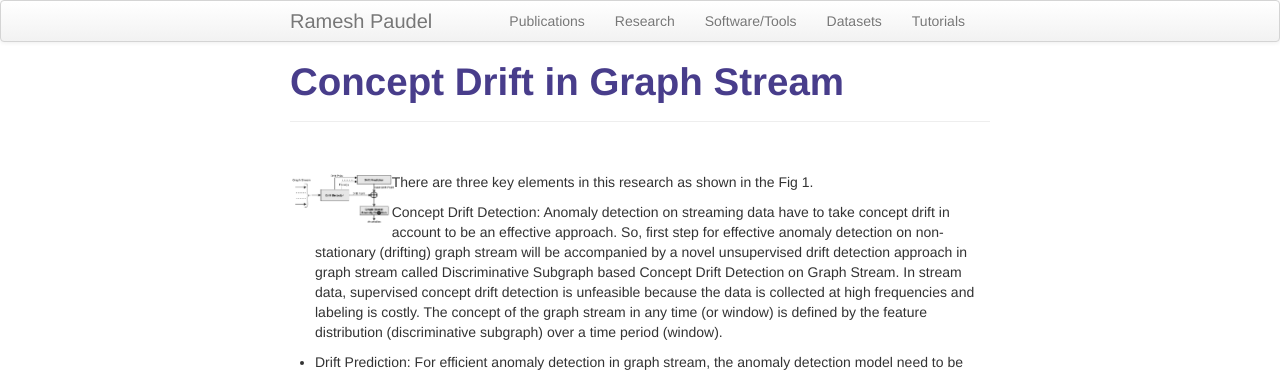
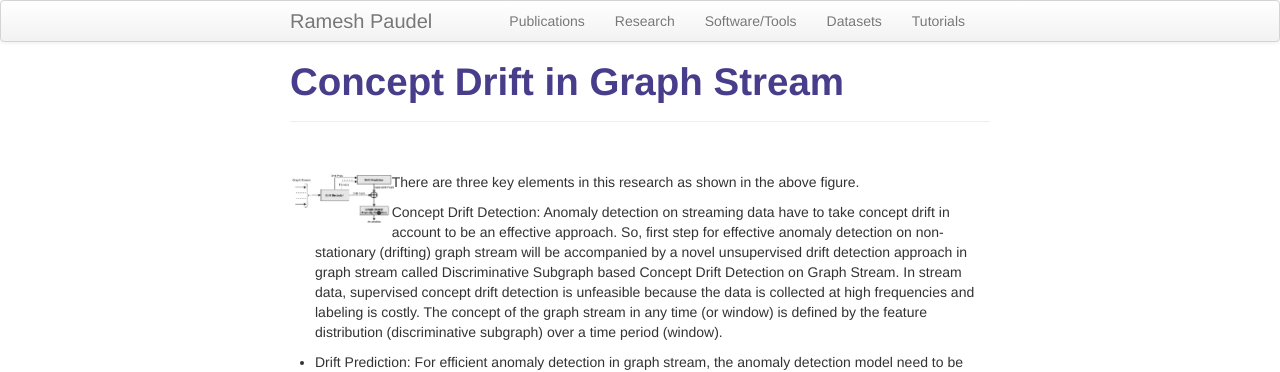
Before and after one commit to rpaudel42/rpaudel42.github.io, a Jekyll site: the page built from pages/graphstream.md, in a window 1280 px wide. Shown: the top 372 px of the page. Built offline with Jekyll 4.4.1, drawn with Linux system fonts in a browser that asks for light colours.

Commit message:
Update graphstream.md

```diff
--- a/pages/graphstream.md
+++ b/pages/graphstream.md
@@ -10,7 +10,7 @@ description: Ramesh Paudel; Concept Drift Detection in Graph Stream
               title="Concept Drift Detection" alt="Concept Drift Detection Architecture"/></a>
     </div>
 
-There are three key elements in this research as shown in the Fig 1.
+There are three key elements in this research as shown in the above figure.
 - Concept Drift Detection:
 Anomaly detection on streaming data have to take concept drift in account to be an effective approach. So, first step for effective anomaly detection on non-stationary (drifting) graph stream will be accompanied by a novel unsupervised drift detection approach in graph stream called Discriminative Subgraph based Concept Drift Detection on Graph Stream. In stream data, supervised concept drift detection is unfeasible because the data is collected at high frequencies and labeling is costly. The concept of the graph stream in any time (or window) is defined by the feature distribution (discriminative subgraph) over a time period (window).
 
```
